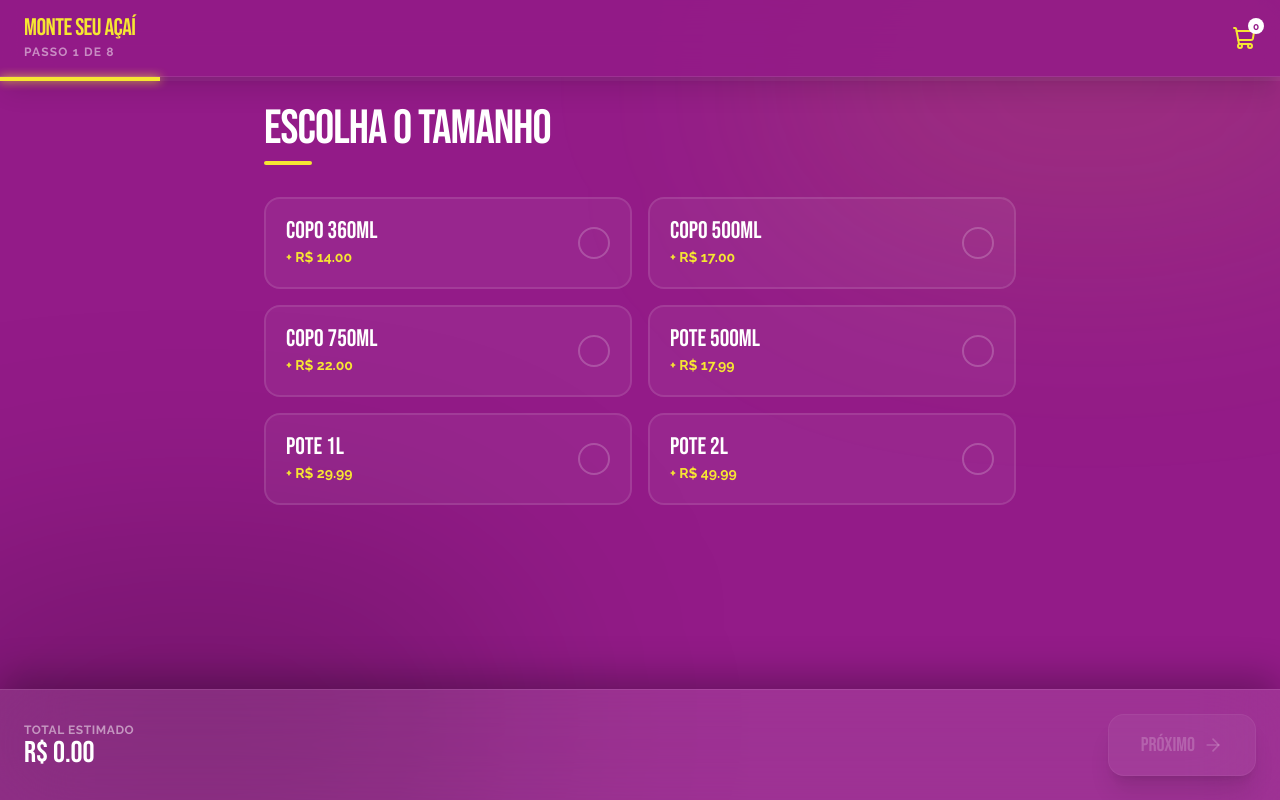
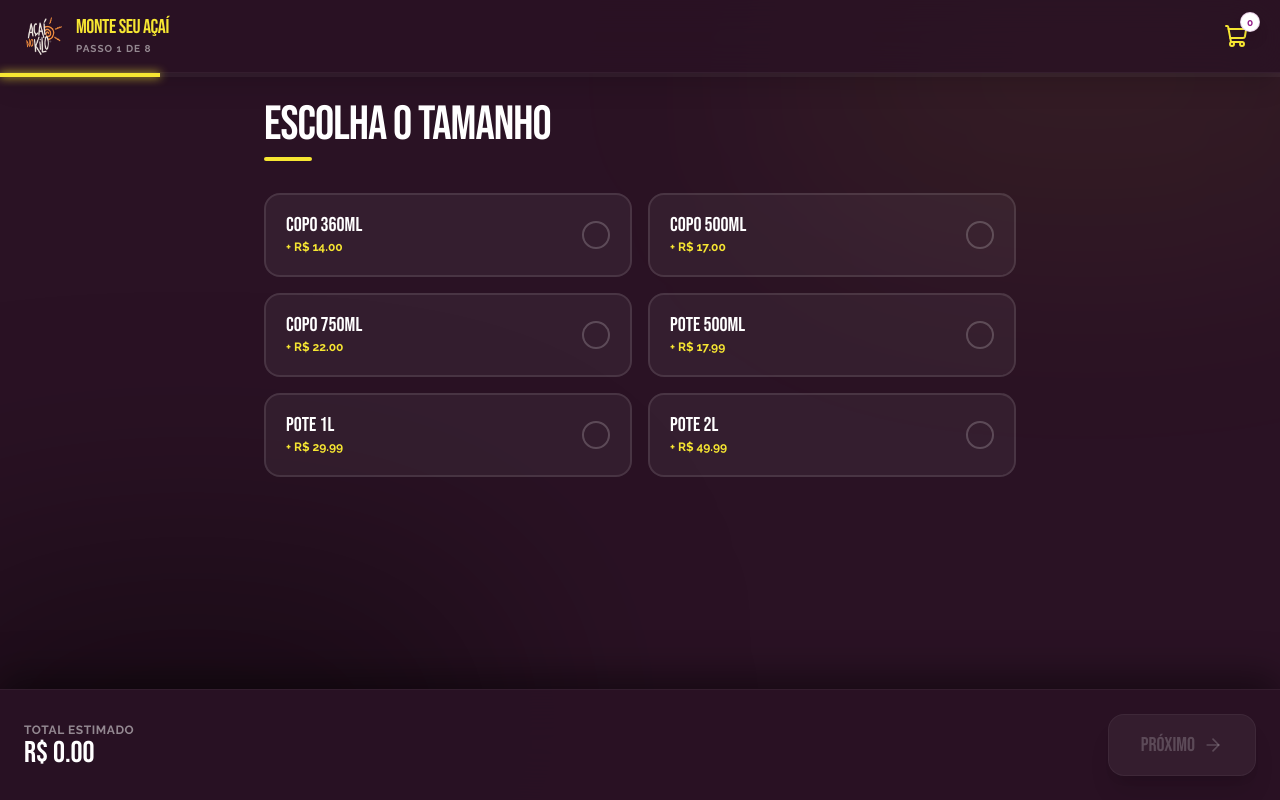
Before and after one commit to SchaideNunes/CardapioAcaiNoKilo, a Next.js app: page / in a window 1280 px wide. Built offline with nearby package versions, Linux system fonts and the light colour scheme.

Commit message:
feat: implement interactive order flow with step-based selection and WhatsApp integration

```diff
--- a/src/app/page.tsx
+++ b/src/app/page.tsx
@@ -8,6 +8,7 @@ import {
   Check,
   ShoppingCart,
   MessageCircle,
+  Trash2,
 } from "lucide-react";
 import { clsx, type ClassValue } from "clsx";
 import { twMerge } from "tailwind-merge";
@@ -30,16 +31,20 @@ type OrderState = {
 const STEPS = [
   { id: "size", title: "Escolha o Tamanho", data: menuData.sizes },
   { id: "flavor", title: "Escolha o Sabor", data: menuData.flavors },
-  { id: "toppings", title: "Coberturas (Opcional)", data: menuData.toppings, multiple: true },
-  { id: "addons", title: "Adicionais (Opcional)", data: menuData.addons, multiple: true },
-  { id: "creams", title: "Cremes (Opcional)", data: menuData.creams, multiple: true },
-  { id: "fruits", title: "Frutas (Opcional)", data: menuData.fruits, multiple: true },
-  { id: "fillings", title: "Recheios (Opcional)", data: menuData.fillings, multiple: true },
+  { id: "toppings", title: "Coberturas", data: menuData.toppings, multiple: true },
+  { id: "addons", title: "Adicionais", data: menuData.addons, multiple: true },
+  { id: "creams", title: "Cremes", data: menuData.creams, multiple: true },
+  { id: "fruits", title: "Frutas", data: menuData.fruits, multiple: true },
+  { id: "fillings", title: "Recheios", data: menuData.fillings, multiple: true },
   { id: "summary", title: "Resumo do Pedido" },
 ];
 
+const WHATSAPP_PHONE = "5575991542626";
+
 export default function OrderPage() {
+  const [showCart, setShowCart] = useState(false);
   const [currentStep, setCurrentStep] = useState(0);
+  const [searchQuery, setSearchQuery] = useState("");
   const [order, setOrder] = useState<OrderState>({
     size: null,
     flavor: null,
@@ -49,6 +54,11 @@ export default function OrderPage() {
     fruits: [],
     fillings: [],
   });
+
+  // Estados para exclusão por "segurar"
+  const [holdTimer, setHoldTimer] = useState<NodeJS.Timeout | null>(null);
+  const [deletingId, setDeletingId] = useState<string | null>(null);
+  const [deleteProgress, setDeleteProgress] = useState(0);
 
   // Cálculo do total
   const totalPrice = useMemo(() => {
@@ -67,6 +77,7 @@ export default function OrderPage() {
   const handleNext = () => {
     if (currentStep < STEPS.length - 1) {
       setCurrentStep(currentStep + 1);
+      setSearchQuery(""); // Limpar busca ao mudar de passo
       window.scrollTo(0, 0);
     }
   };
@@ -74,6 +85,7 @@ export default function OrderPage() {
   const handlePrev = () => {
     if (currentStep > 0) {
       setCurrentStep(currentStep - 1);
+      setSearchQuery(""); // Limpar busca ao mudar de passo
       window.scrollTo(0, 0);
     }
   };
@@ -81,7 +93,7 @@ export default function OrderPage() {
   const toggleItem = (category: keyof OrderState, item: MenuItem, multiple = false) => {
     setOrder((prev) => {
       if (!multiple) {
-        return { ...prev, [category]: prev[category]?.id === item.id ? null : item };
+        return { ...prev, [category]: item };
       }
 
       const currentItems = prev[category] as MenuItem[];
@@ -93,6 +105,43 @@ export default function OrderPage() {
         return { ...prev, [category]: [...currentItems, item] };
       }
     });
+  };
+
+  const removeItem = (category: keyof OrderState, itemId: string) => {
+    setOrder(prev => {
+      if (category === 'size' || category === 'flavor') return { ...prev, [category]: null };
+      const currentItems = prev[category] as MenuItem[];
+      return { ...prev, [category]: currentItems.filter(i => i.id !== itemId) };
+    });
+    // Limpar estados de deleção
+    setDeletingId(null);
+    setDeleteProgress(0);
+  };
+
+  const startHold = (category: keyof OrderState, itemId: string) => {
+    setDeletingId(itemId);
+    setDeleteProgress(0);
+
+    let progress = 0;
+    const interval = setInterval(() => {
+      progress += 10;
+      setDeleteProgress(progress);
+      if (progress >= 100) clearInterval(interval);
+    }, 100); // 1000ms / 10 passos = 100ms por passo
+
+    const timer = setTimeout(() => {
+      removeItem(category, itemId);
+      clearInterval(interval);
+    }, 1000);
+
+    setHoldTimer(timer);
+  };
+
+  const stopHold = () => {
+    if (holdTimer) clearTimeout(holdTimer);
+    setHoldTimer(null);
+    setDeletingId(null);
+    setDeleteProgress(0);
   };
 
   const formatWhatsAppMessage = () => {
@@ -125,8 +174,10 @@ export default function OrderPage() {
   };
 
   const isStepValid = () => {
-    if (currentStep === 0) return order.size !== null;
-    if (currentStep === 1) return order.flavor !== null;
+    // Tamanho é obrigatório para qualquer passo a partir do 0
+    if (!order.size) return false;
+    // Sabor é obrigatório para qualquer passo a partir do 1
+    if (currentStep >= 1 && !order.flavor) return false;
     return true;
   };
 
@@ -167,9 +218,38 @@ export default function OrderPage() {
       );
     }
 
+    const normalize = (str: string) =>
+      str.normalize("NFD").replace(/[\u0300-\u036f]/g, "").toLowerCase();
+
+    const filteredData = step.data?.filter(item =>
+      normalize(item.name).includes(normalize(searchQuery))
+    );
+
     return (
-      <div className="grid grid-cols-1 sm:grid-cols-2 gap-4 animate-in fade-in slide-in-from-right-4 duration-500">
-        {step.data?.map((item) => {
+      <div className="space-y-6 animate-in fade-in slide-in-from-right-4 duration-500">
+        {/* Barra de Pesquisa */}
+        {step.data && step.data.length > 6 && (
+          <div className="relative group">
+            <input
+              type="text"
+              placeholder={`Buscar em ${step.title.toLowerCase()}...`}
+              value={searchQuery}
+              onChange={(e) => setSearchQuery(e.target.value)}
+              className="w-full bg-white/5 border border-white/10 rounded-xl px-5 py-3 font-sans text-white focus:outline-none focus:border-primary transition-all placeholder:text-white/20"
+            />
+            {searchQuery && (
+              <button
+                onClick={() => setSearchQuery("")}
+                className="absolute right-4 top-1/2 -translate-y-1/2 text-white/40 hover:text-white text-xs font-bold uppercase tracking-widest"
+              >
+                Limpar
+              </button>
+            )}
+          </div>
+        )}
+
+        <div className="grid grid-cols-1 sm:grid-cols-2 gap-4">
+          {filteredData?.map((item) => {
             const category = step.id as keyof OrderState;
             const isSelected = Array.isArray(order[category])
               ? (order[category] as MenuItem[]).some(i => i.id === item.id)
@@ -180,56 +260,58 @@ export default function OrderPage() {
                 key={item.id}
                 onClick={() => toggleItem(category, item, step.multiple)}
                 className={cn(
-                "relative flex items-center justify-between p-5 rounded-2xl border-2 transition-all text-left group overflow-hidden",
+                  "relative flex items-center justify-between p-4 sm:p-5 rounded-2xl border-2 transition-all text-left group overflow-hidden",
                   isSelected
-                  ? "bg-primary border-primary text-secondary shadow-lg shadow-primary/20"
-                  : "bg-white/5 border-white/10 text-white hover:border-primary/50"
+                    ? "bg-primary border-primary text-secondary shadow-lg"
+                    : "bg-white/5 border-white/10 text-white hover:border-primary/30"
                 )}
               >
                 <div className="flex flex-col gap-1 relative z-10">
                   <span className={cn(
-                  "font-heading text-2xl uppercase leading-none",
+                    "font-heading text-xl uppercase leading-none",
                     isSelected ? "text-secondary" : "text-white"
                   )}>{item.name}</span>
                   {item.price > 0 && (
                     <span className={cn(
-                    "font-sans text-sm font-bold",
+                      "font-sans text-xs font-bold",
                       isSelected ? "text-secondary/70" : "text-primary"
                     )}>+ R$ {item.price.toFixed(2)}</span>
                   )}
                 </div>
 
                 <div className={cn(
-                "w-8 h-8 rounded-full border-2 flex items-center justify-center transition-all",
+                  "w-7 h-7 rounded-full border-2 flex items-center justify-center transition-all relative z-10",
                   isSelected
                     ? "bg-secondary border-secondary text-primary"
                     : "border-white/20 text-transparent"
                 )}>
-                <Check size={20} strokeWidth={3} />
+                  <Check size={16} strokeWidth={3} />
                 </div>
-
-              {/* Glass effect on select */}
-              {isSelected && (
-                <div className="absolute inset-0 bg-white/20 backdrop-blur-sm -z-0 animate-in fade-in duration-300" />
-              )}
               </button>
             );
           })}
+
+          {filteredData?.length === 0 && (
+            <div className="col-span-full py-12 text-center">
+              <p className="text-white/40 font-sans italic">Nenhum ingrediente encontrado com "{searchQuery}"</p>
+            </div>
+          )}
+        </div>
       </div>
     );
   };
 
   return (
     <SmoothScrollProvider>
-      <main className="min-h-screen bg-secondary flex flex-col relative overflow-x-hidden">
-        {/* Background Decorativo */}
+      <main className="min-h-screen bg-[#2a1224] flex flex-col relative overflow-x-hidden text-white">
+        {/* Background Decorativo - Mais escuro e sutil */}
         <div className="fixed inset-0 pointer-events-none">
-          <div className="absolute top-[-10%] right-[-10%] w-[50%] h-[40%] bg-primary/10 rounded-full blur-[120px]" />
-          <div className="absolute bottom-[-10%] left-[-10%] w-[50%] h-[40%] bg-black/20 rounded-full blur-[120px]" />
+          <div className="absolute top-[-10%] right-[-10%] w-[50%] h-[40%] bg-primary/5 rounded-full blur-[120px]" />
+          <div className="absolute bottom-[-10%] left-[-10%] w-[50%] h-[40%] bg-black/40 rounded-full blur-[120px]" />
         </div>
 
         {/* Header Fixo */}
-        <header className="sticky top-0 z-40 bg-secondary/80 backdrop-blur-xl border-b border-white/10 px-6 py-4 flex items-center justify-between shadow-xl">
+        <header className="sticky top-0 z-40 bg-[#2a1224]/80 backdrop-blur-xl border-b border-white/5 px-6 py-4 flex items-center justify-between shadow-xl">
           <div className="flex items-center gap-4">
             {currentStep > 0 && (
               <button
@@ -239,20 +321,139 @@ export default function OrderPage() {
                 <ArrowLeft size={24} />
               </button>
             )}
-            <div>
-              <h1 className="font-heading text-2xl text-primary leading-none uppercase">Monte seu Açaí</h1>
-              <p className="font-sans text-xs text-white/50 font-bold uppercase tracking-widest mt-1">
+            <div className="flex items-center gap-3">
+               <div className="relative w-10 h-10 flex items-center justify-center bg-transparent mix-blend-screen">
+                  <img
+                    src="/assets/Logo açai.webp"
+                    alt="Logo Açaí"
+                    className="w-full h-full object-contain"
+                  />
+               </div>
+               <div className="hidden xs:block">
+                 <h1 className="font-heading text-xl text-primary leading-none uppercase">Monte seu Açaí</h1>
+                 <p className="font-sans text-[10px] text-white/50 font-bold uppercase tracking-widest mt-1">
                    Passo {currentStep + 1} de {STEPS.length}
                  </p>
                </div>
             </div>
-          <div className="relative">
-            <ShoppingCart size={24} className="text-primary" />
-            <div className="absolute -top-2 -right-2 bg-white text-secondary text-[10px] font-bold w-4 h-4 rounded-full flex items-center justify-center">
+          </div>
+          <button
+            onClick={() => setShowCart(true)}
+            className="relative p-2 hover:bg-white/5 rounded-xl transition-colors group"
+          >
+            <ShoppingCart size={24} className="text-primary group-hover:scale-110 transition-transform" />
+            <div className="absolute -top-1 -right-1 bg-white text-secondary text-[10px] font-bold w-5 h-5 rounded-full flex items-center justify-center shadow-lg border border-secondary/20">
               {[...order.toppings, ...order.addons, ...order.creams, ...order.fruits, ...order.fillings].length + (order.size ? 1 : 0)}
             </div>
+          </button>
+        </header>
+
+        {/* Modal do Carrinho Lateral */}
+        <div className={cn(
+          "fixed inset-0 z-[100] transition-all duration-500",
+          showCart ? "visible" : "invisible pointer-events-none"
+        )}>
+          <div
+            className={cn("absolute inset-0 bg-black/60 backdrop-blur-sm transition-opacity duration-500", showCart ? "opacity-100" : "opacity-0")}
+            onClick={() => setShowCart(false)}
+          />
+          <div className={cn(
+            "absolute right-0 top-0 h-full w-[85%] max-w-[400px] bg-[#2a1224] shadow-2xl flex flex-col transition-transform duration-500 ease-out border-l border-white/10",
+            showCart ? "translate-x-0" : "translate-x-full"
+          )}>
+            <div className="p-6 border-b border-white/10 flex items-center justify-between">
+              <div className="flex flex-col">
+                <h3 className="font-heading text-2xl text-primary uppercase leading-none">Seu Pedido</h3>
+                <span className="text-[9px] text-white/40 uppercase font-bold tracking-widest mt-1 italic">Segure a lixeira para apagar</span>
               </div>
-        </header>
+              <button onClick={() => setShowCart(false)} className="text-white/50 hover:text-white transition-colors">
+                 <ArrowRight size={24} />
+              </button>
+            </div>
+
+            <div className="flex-1 overflow-y-auto p-6 space-y-6">
+              {/* Seção Base */}
+              <div className="space-y-3">
+                <p className="text-[10px] font-bold text-white/30 uppercase tracking-[0.2em]">Base do Açaí</p>
+                {order.size ? (
+                   <div className="flex justify-between items-center bg-white/5 p-3 rounded-lg border border-white/5">
+                      <span className="text-sm font-bold">{order.size.name}</span>
+                      <span className="text-primary font-bold">R$ {order.size.price.toFixed(2)}</span>
+                   </div>
+                ) : <p className="text-sm text-white/20 italic">Tamanho não selecionado</p>}
+
+                {order.flavor ? (
+                   <div className="flex justify-between items-center bg-white/5 p-3 rounded-lg border border-white/5">
+                      <span className="text-sm font-bold">{order.flavor.name}</span>
+                      <span className="text-white/40 text-xs">Grátis</span>
+                   </div>
+                ) : <p className="text-sm text-white/20 italic">Sabor não selecionado</p>}
+              </div>
+
+              {/* Seção Adicionais */}
+              <div className="space-y-3 pt-4 border-t border-white/5">
+                <p className="text-[10px] font-bold text-white/30 uppercase tracking-[0.2em]">Complementos</p>
+                <div className="space-y-2">
+                  {[...order.toppings, ...order.addons, ...order.creams, ...order.fruits, ...order.fillings].length > 0 ? (
+                    [...order.toppings, ...order.addons, ...order.creams, ...order.fruits, ...order.fillings].map(item => (
+                      <div key={item.id} className="flex justify-between items-center group">
+                        <span className="text-sm text-white/80">{item.name}</span>
+                        <div className="flex items-center gap-3">
+                           <span className="text-xs text-white/40 italic">R$ {item.price.toFixed(2)}</span>
+                           <button
+                            onMouseDown={() => {
+                              const category = Object.keys(order).find(key => {
+                                const val = order[key as keyof OrderState];
+                                return Array.isArray(val) && val.some(i => i.id === item.id);
+                              });
+                              if (category) startHold(category as keyof OrderState, item.id);
+                            }}
+                            onMouseUp={stopHold}
+                            onMouseLeave={stopHold}
+                            onTouchStart={() => {
+                              const category = Object.keys(order).find(key => {
+                                const val = order[key as keyof OrderState];
+                                return Array.isArray(val) && val.some(i => i.id === item.id);
+                              });
+                              if (category) startHold(category as keyof OrderState, item.id);
+                            }}
+                            onTouchEnd={stopHold}
+                            className={cn(
+                              "relative bg-red-500/10 text-red-400 p-2 rounded-lg transition-all overflow-hidden",
+                              deletingId === item.id ? "scale-110 bg-red-500/20" : ""
+                            )}
+                            title="Segure para remover"
+                           >
+                             <Trash2 size={16} className="relative z-10" />
+                             {deletingId === item.id && (
+                               <div
+                                 className="absolute bottom-0 left-0 h-full bg-red-500/40 transition-all duration-100 ease-linear"
+                                 style={{ width: `${deleteProgress}%` }}
+                               />
+                             )}
+                           </button>
+                        </div>
+                      </div>
+                    ))
+                  ) : <p className="text-sm text-white/20 italic">Nenhum adicional escolhido</p>}
+                </div>
+              </div>
+            </div>
+
+            <div className="p-6 bg-black/20 border-t border-white/10">
+               <div className="flex justify-between items-end mb-6">
+                  <span className="text-xs font-bold text-white/50 uppercase">Total Atual</span>
+                  <span className="font-heading text-4xl text-primary leading-none tracking-tighter">R$ {totalPrice.toFixed(2)}</span>
+               </div>
+               <button
+                onClick={() => setShowCart(false)}
+                className="w-full bg-primary text-secondary font-heading text-xl py-4 rounded-xl active:scale-95 transition-all shadow-lg"
+               >
+                 CONTINUAR MONTANDO
+               </button>
+            </div>
+          </div>
+        </div>
 
         {/* Barra de Progresso */}
         <div className="w-full h-1 bg-white/5 sticky top-[73px] z-40">
@@ -275,7 +476,7 @@ export default function OrderPage() {
         </div>
 
         {/* Barra Inferior (Carrinho e Botões) */}
-        <footer className="fixed bottom-0 left-0 w-full z-50 bg-white/10 backdrop-blur-2xl border-t border-white/10 p-6 flex items-center justify-between shadow-[0_-10px_40px_rgba(0,0,0,0.3)]">
+        <footer className="fixed bottom-0 left-0 w-full z-50 bg-[#2a1224]/95 backdrop-blur-2xl border-t border-white/5 p-6 flex items-center justify-between shadow-[0_-10px_40px_rgba(0,0,0,0.5)]">
           <div className="flex flex-col">
             <span className="font-sans text-xs text-white/50 uppercase font-bold tracking-wider">Total estimado</span>
             <span className="font-heading text-3xl text-white leading-none">R$ {totalPrice.toFixed(2)}</span>
```
Also changed, not shown: 1 other file (tests, documents, lock files or other folders). Lines whose indentation alone changed are shown as unchanged.
